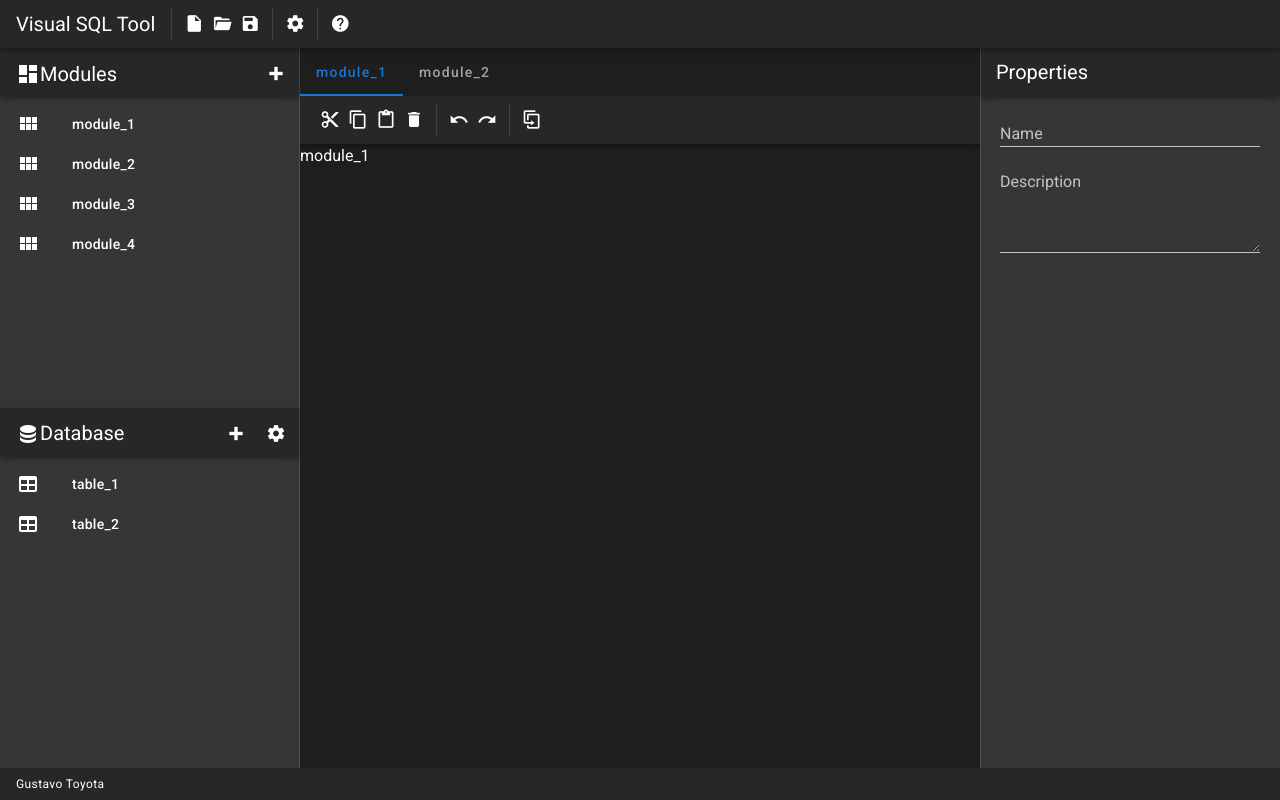
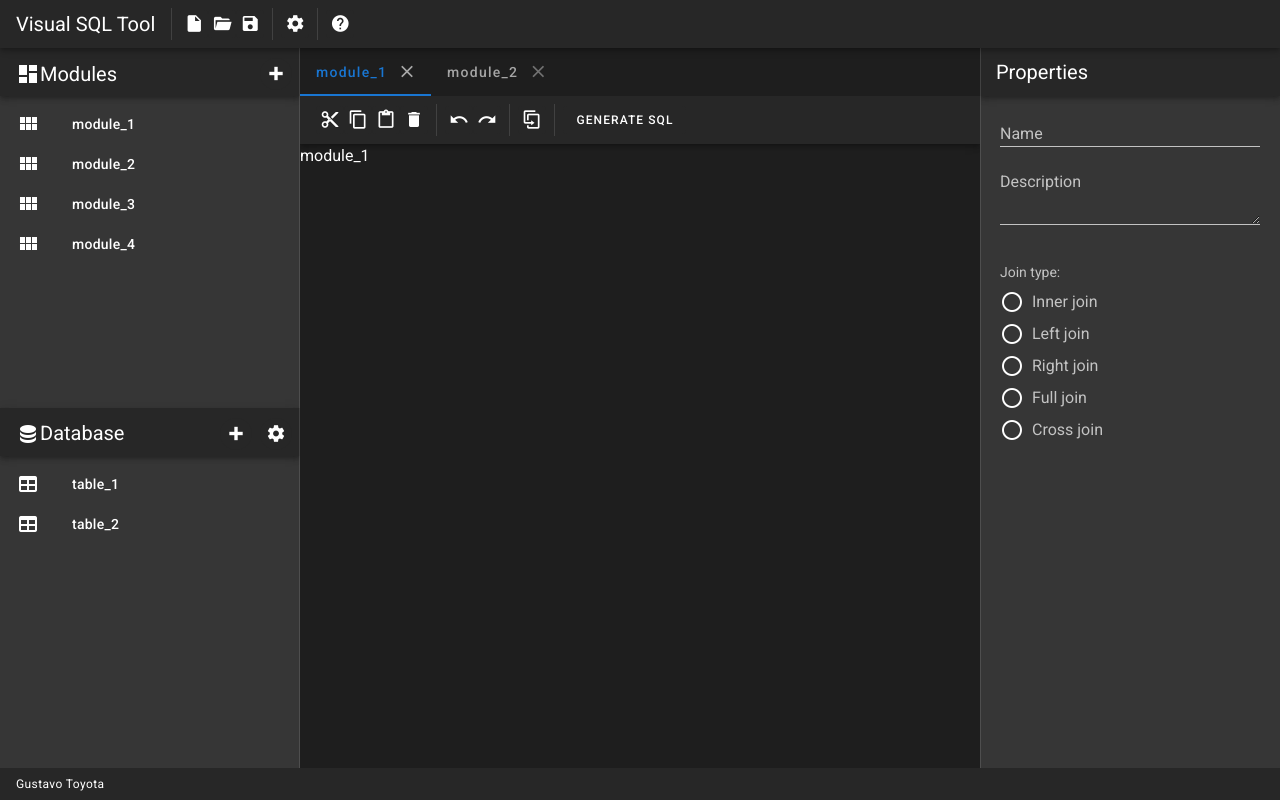
Before and after one commit to gustavotoyota/VisualSQL, a Nuxt app: page / in a window 1280 px wide. Built offline with nearby package versions, Linux system fonts and the light colour scheme.

Commit message:
Updated UI test

```diff
--- a/pages/index.vue
+++ b/pages/index.vue
@@ -4,9 +4,9 @@
 
     <v-app-bar app clipped-left clipped-right dense>
 
-      <v-toolbar-title>
+      <v-app-bar-title>
         Visual SQL Tool
-      </v-toolbar-title>
+      </v-app-bar-title>
 
       <v-divider vertical inset class="ml-4 mr-2"></v-divider>
 
@@ -57,7 +57,8 @@
 
             <v-spacer></v-spacer>
 
-            <v-btn depressed class="mt-1" style="position: relative; left: 8px; min-width: 32px" width="32" height="32">
+            <v-btn depressed rounded class="mt-1" width="32" height="32"
+            style="position: relative; left: 8px; min-width: 32px">
               <v-icon dense>mdi-plus-thick</v-icon>
             </v-btn>
           </v-toolbar>
@@ -83,7 +84,7 @@
                     </v-list-item-title>
                   </v-list-item-content>
 
-                  <v-btn v-if="hover" small @click.stop="test('234')"
+                  <v-btn small rounded v-if="hover" @click.stop="test('234')"
                   style="position: relative; left: 6px; min-width: 28px; width: 28px">
                     <v-icon dense>mdi-trash-can-outline</v-icon>
                   </v-btn>
@@ -111,12 +112,12 @@
 
             <v-spacer></v-spacer>
 
-            <v-btn depressed class="ml-2 mt-1" width="32" height="32"
+            <v-btn depressed rounded class="ml-2 mt-1" width="32" height="32"
             style="position: relative; left: 8px; min-width: 32px">
               <v-icon dense>mdi-plus-thick</v-icon>
             </v-btn>
 
-            <v-btn depressed class="ml-2 mt-1" width="32" height="32"
+            <v-btn depressed rounded class="ml-2 mt-1" width="32" height="32"
             style="position: relative; left: 8px; min-width: 32px">
               <v-icon dense>mdi-cog</v-icon>
             </v-btn>
@@ -144,7 +145,7 @@
                     </v-list-item-title>
                   </v-list-item-content>
 
-                  <v-btn v-if="hover" small @click.stop="test('234')"
+                  <v-btn small rounded v-if="hover" @click.stop="test('234')"
                   style="position: relative; left: 6px; min-width: 28px; width: 28px">
                     <v-icon dense>mdi-trash-can-outline</v-icon>
                   </v-btn>
@@ -171,17 +172,30 @@
 
       <div class="d-flex flex-column fill-height">
 
+
+
         <v-tabs v-model="activeTab" show-arrows style="flex: 0 0 auto" ref="tabs">
 
           <draggable delay="250" delay-on-touch-only="true"
           class="v-slide-group__content v-tabs-bar__content"
           @update="$refs.tabs.callSlider()">
 
-            <v-tab v-for="key in tabs" :key="key" class="text-none">{{ modules[key].name }}</v-tab>
+            <v-tab v-for="key in tabs" :key="key" class="text-none">
+
+              {{ modules[key].name }}
+
+              <v-btn plain small rounded
+              style="position: relative; left: 6px; min-width: 28px; width: 28px">
+                <v-icon dense>mdi-close</v-icon>
+              </v-btn>
+
+            </v-tab>
 
           </draggable>
 
         </v-tabs>
+
+
 
         <v-tabs-items v-model="activeTab" style="flex: 1 1 auto">
 
@@ -217,12 +231,21 @@
                 <v-icon dense>mdi-content-duplicate</v-icon>
               </v-btn>
 
+              <v-divider vertical inset class="mx-2"></v-divider>
+
+              <v-btn depressed small>
+                Generate SQL
+              </v-btn>
+
             </v-toolbar>
 
             {{ modules[key].name }}
           </v-tab-item>
 
         </v-tabs-items>
+
+
+
 
       </div>
 
@@ -237,13 +260,25 @@
       </v-toolbar>
 
       <div class="pa-5">
-        <div>
-          <v-text-field dense label="Name"></v-text-field>
-        </div>
 
-        <div>
-          <v-textarea dense rows="3" label="Description"></v-textarea>
-        </div>
+        <v-text-field dense label="Name"></v-text-field>
+
+        <v-textarea dense rows="2" label="Description"></v-textarea>
+
+        <v-radio-group>
+          <template v-slot:label>
+            <div>Join type:</div>
+          </template>
+
+          <v-radio label="Inner join"></v-radio>
+          <v-radio label="Left join"></v-radio>
+          <v-radio label="Right join"></v-radio>
+          <v-radio label="Full join"></v-radio>
+          <v-radio label="Cross join"></v-radio>
+        </v-radio-group>
+
+
+
       </div>
 
     </v-navigation-drawer>
--- a/pages/tests/ui-1.vue
+++ b/pages/tests/ui-1.vue
@@ -4,9 +4,9 @@
 
     <v-app-bar app clipped-left clipped-right dense>
 
-      <v-toolbar-title>
+      <v-app-bar-title>
         Visual SQL Tool
-      </v-toolbar-title>
+      </v-app-bar-title>
 
       <v-divider vertical inset class="ml-4 mr-2"></v-divider>
 
@@ -57,7 +57,8 @@
 
             <v-spacer></v-spacer>
 
-            <v-btn depressed class="mt-1" style="position: relative; left: 8px; min-width: 32px" width="32" height="32">
+            <v-btn depressed rounded class="mt-1" width="32" height="32"
+            style="position: relative; left: 8px; min-width: 32px">
               <v-icon dense>mdi-plus-thick</v-icon>
             </v-btn>
           </v-toolbar>
@@ -83,7 +84,7 @@
                     </v-list-item-title>
                   </v-list-item-content>
 
-                  <v-btn v-if="hover" small @click.stop="test('234')"
+                  <v-btn small rounded v-if="hover" @click.stop="test('234')"
                   style="position: relative; left: 6px; min-width: 28px; width: 28px">
                     <v-icon dense>mdi-trash-can-outline</v-icon>
                   </v-btn>
@@ -111,12 +112,12 @@
 
             <v-spacer></v-spacer>
 
-            <v-btn depressed class="ml-2 mt-1" width="32" height="32"
+            <v-btn depressed rounded class="ml-2 mt-1" width="32" height="32"
             style="position: relative; left: 8px; min-width: 32px">
               <v-icon dense>mdi-plus-thick</v-icon>
             </v-btn>
 
-            <v-btn depressed class="ml-2 mt-1" width="32" height="32"
+            <v-btn depressed rounded class="ml-2 mt-1" width="32" height="32"
             style="position: relative; left: 8px; min-width: 32px">
               <v-icon dense>mdi-cog</v-icon>
             </v-btn>
@@ -144,7 +145,7 @@
                     </v-list-item-title>
                   </v-list-item-content>
 
-                  <v-btn v-if="hover" small @click.stop="test('234')"
+                  <v-btn small rounded v-if="hover" @click.stop="test('234')"
                   style="position: relative; left: 6px; min-width: 28px; width: 28px">
                     <v-icon dense>mdi-trash-can-outline</v-icon>
                   </v-btn>
@@ -171,17 +172,30 @@
 
       <div class="d-flex flex-column fill-height">
 
+
+
         <v-tabs v-model="activeTab" show-arrows style="flex: 0 0 auto" ref="tabs">
 
           <draggable delay="250" delay-on-touch-only="true"
           class="v-slide-group__content v-tabs-bar__content"
           @update="$refs.tabs.callSlider()">
 
-            <v-tab v-for="key in tabs" :key="key" class="text-none">{{ modules[key].name }}</v-tab>
+            <v-tab v-for="key in tabs" :key="key" class="text-none">
+
+              {{ modules[key].name }}
+
+              <v-btn plain small rounded
+              style="position: relative; left: 6px; min-width: 28px; width: 28px">
+                <v-icon dense>mdi-close</v-icon>
+              </v-btn>
+
+            </v-tab>
 
           </draggable>
 
         </v-tabs>
+
+
 
         <v-tabs-items v-model="activeTab" style="flex: 1 1 auto">
 
@@ -217,12 +231,21 @@
                 <v-icon dense>mdi-content-duplicate</v-icon>
               </v-btn>
 
+              <v-divider vertical inset class="mx-2"></v-divider>
+
+              <v-btn depressed small>
+                Generate SQL
+              </v-btn>
+
             </v-toolbar>
 
             {{ modules[key].name }}
           </v-tab-item>
 
         </v-tabs-items>
+
+
+
 
       </div>
 
@@ -237,13 +260,25 @@
       </v-toolbar>
 
       <div class="pa-5">
-        <div>
-          <v-text-field dense label="Name"></v-text-field>
-        </div>
 
-        <div>
-          <v-textarea dense rows="3" label="Description"></v-textarea>
-        </div>
+        <v-text-field dense label="Name"></v-text-field>
+
+        <v-textarea dense rows="2" label="Description"></v-textarea>
+
+        <v-radio-group>
+          <template v-slot:label>
+            <div>Join type:</div>
+          </template>
+
+          <v-radio label="Inner join"></v-radio>
+          <v-radio label="Left join"></v-radio>
+          <v-radio label="Right join"></v-radio>
+          <v-radio label="Full join"></v-radio>
+          <v-radio label="Cross join"></v-radio>
+        </v-radio-group>
+
+
+
       </div>
 
     </v-navigation-drawer>
```
